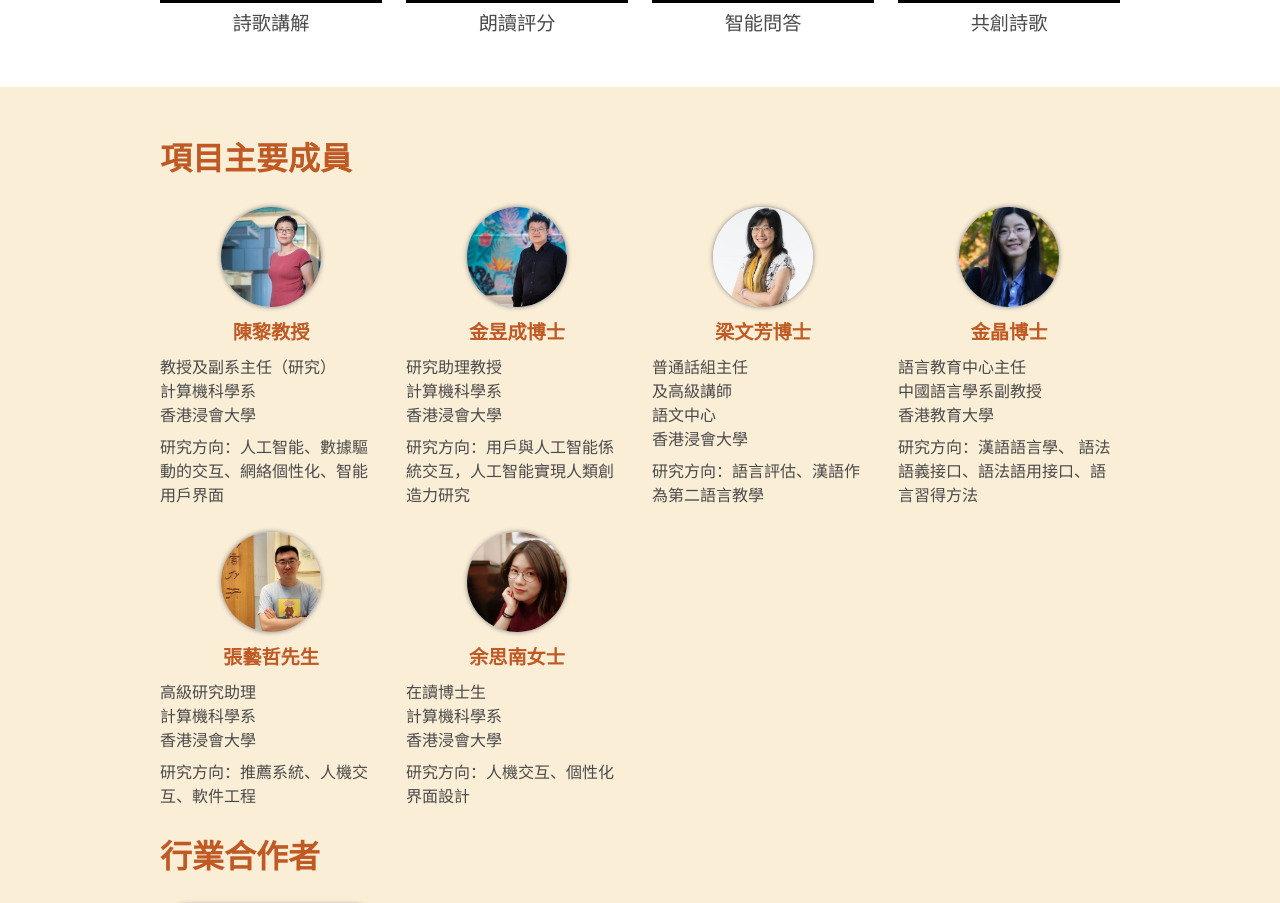
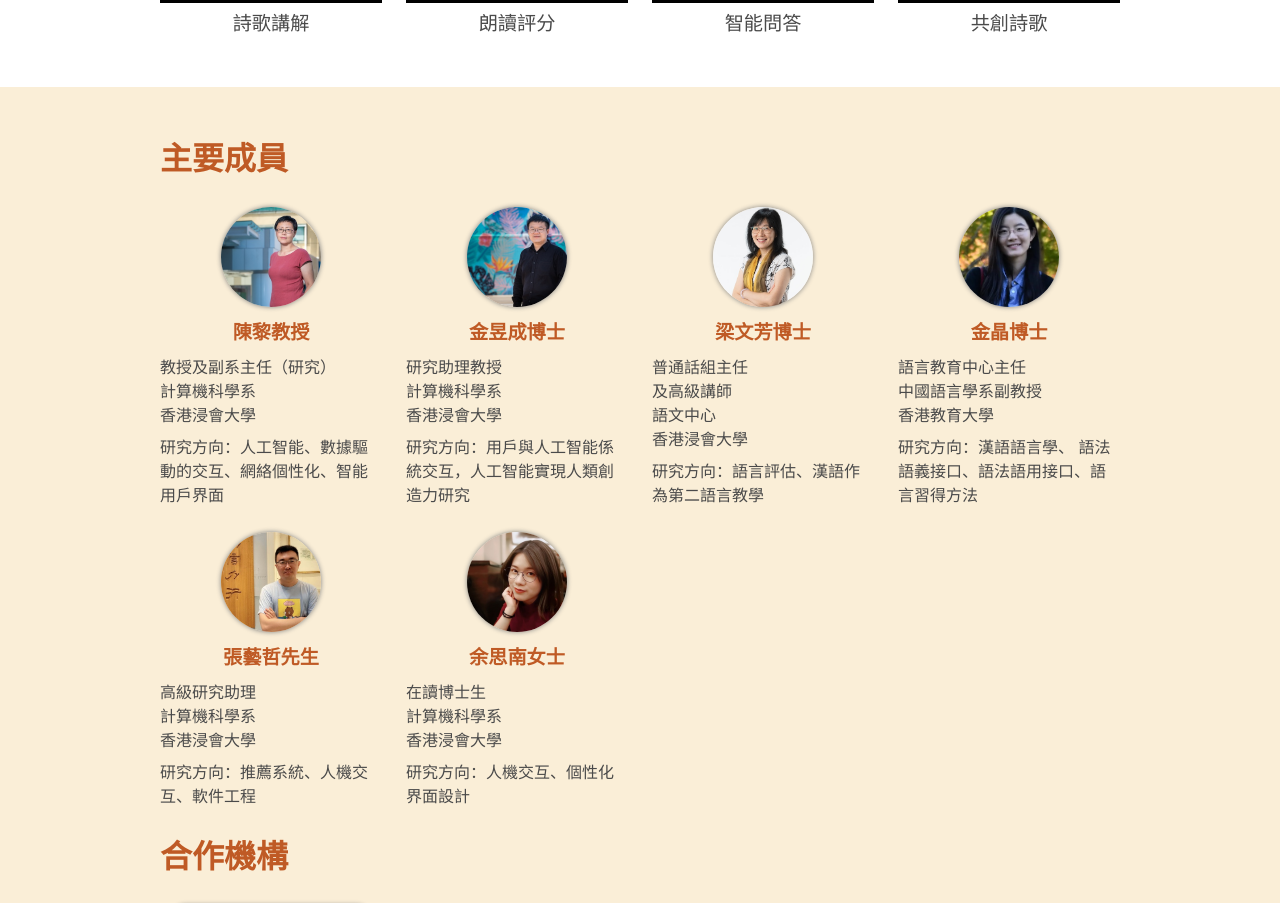
Before and after one commit to PiLab-HKBU/AIPoets, a Vue app: page / in a window 1280 px wide. Shown: the part 2020-2923 px from the top of the page. Built offline with nearby package versions, Linux system fonts and the light colour scheme; grey boxes are pictures that could not be loaded; a web font is replaced by a local one.

Commit message:
Updated organization

```diff
--- a/src/App.vue
+++ b/src/App.vue
@@ -261,7 +261,7 @@ const videos = ref(
   <section class="hero is-halfheight p-0" style="background-color: #FAEED7">
     <div class="hero-body">
       <div class="container is-max-desktop">
-        <p class="pb-5 section-title" style="font-size: 2rem; font-weight: bold; color: #BF5A25">項目主要成員</p>
+        <p class="pb-5 section-title" style="font-size: 2rem; font-weight: bold; color: #BF5A25">主要成員</p>
         <div class="columns is-multiline">
           <div class="column is-3" v-for="item in members">
             <div class="columns is-multiline is-mobile">
@@ -281,7 +281,7 @@ const videos = ref(
           </div>
         </div>
         <template v-if="organizations.length > 0">
-          <p class="pb-5 section-title" style="font-size: 2rem; font-weight: bold; color: #BF5A25">行業合作者</p>
+          <p class="pb-5 section-title" style="font-size: 2rem; font-weight: bold; color: #BF5A25">合作機構</p>
           <div class="columns is-multiline">
             <div class="column is-3" v-for="item in organizations">
               <div class="columns is-multiline is-mobile">
```
Also changed, not shown: 1 other file (tests, documents, lock files or other folders).
